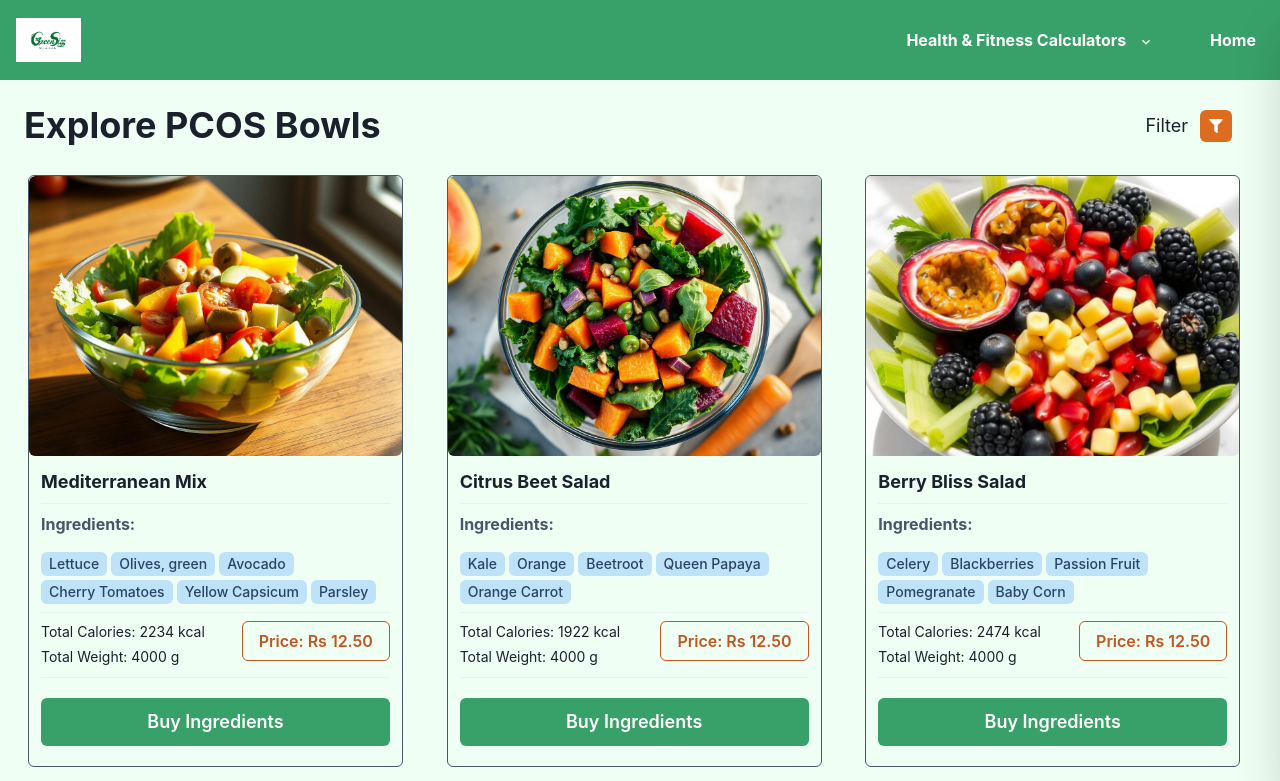
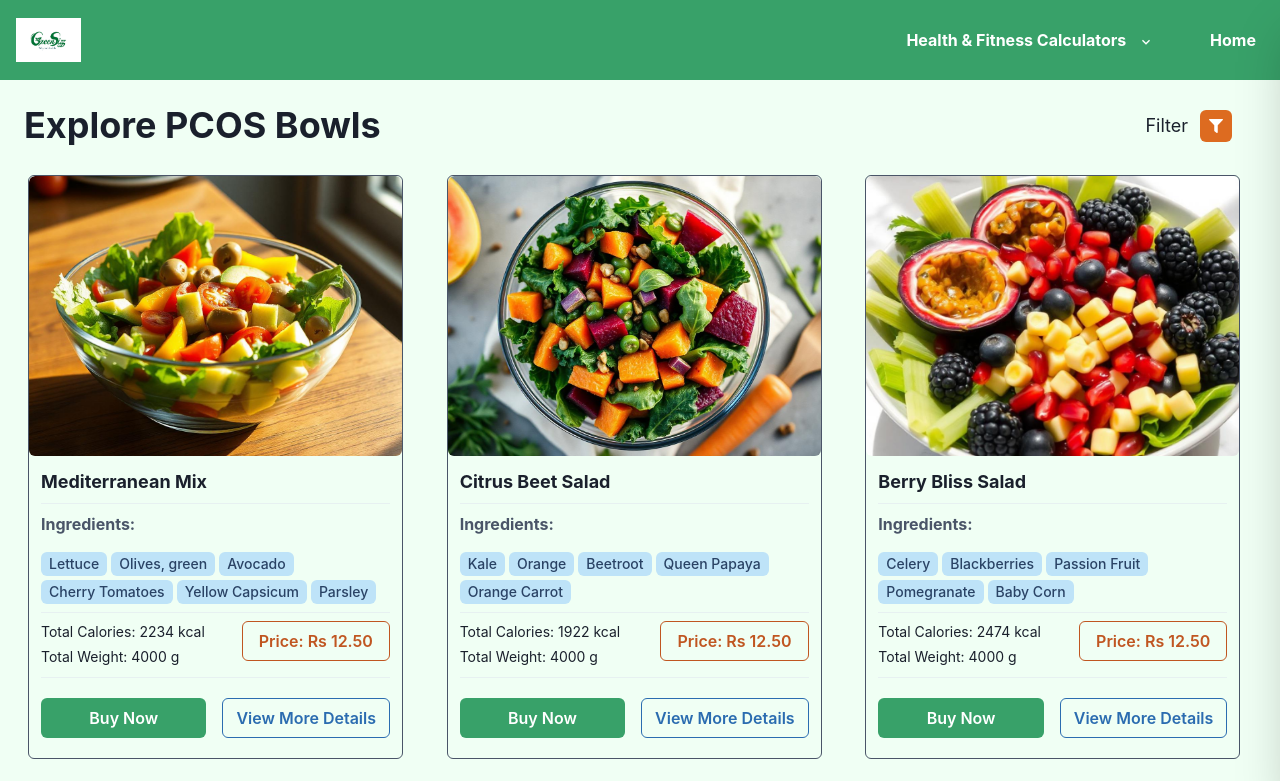
Before and after one commit to acecoder7/Health-Fitness-Calc-GS, a React (Create React App) app in the folder calculator/: page /explore-pcos in a window 1280 px wide. Shown: the top 781 px of the page. Built offline with nearby package versions, Linux system fonts and the light colour scheme.

Commit message:
pregcard and modal edits

```diff
--- a/calculator/src/components/BowlModal.js
+++ b/calculator/src/components/BowlModal.js
@@ -38,6 +38,14 @@ const BowlModal = ({ isOpen, onClose, bowl }) => {
   const getItemDetails = (ingredientId) => {
     return itemData.find(item => item.id === ingredientId);
   }
+
+  const onBuyClick = () => {
+    if (bowl?.link) {
+      window.open(bowl.link, "_blank");
+    } else {
+      console.error("No link available for this bowl");
+    }
+  };
 
   return (
     <Modal isOpen={isOpen} onClose={onClose} size="3xl">
@@ -175,7 +183,7 @@ const BowlModal = ({ isOpen, onClose, bowl }) => {
           />
 
           <Divider mt={4} mb={4} />
-          <Stack spacing={3}>
+          {/* <Stack spacing={3}>
             <Text fontSize="lg" fontWeight="bold">
               Buy Now
             </Text>
@@ -222,11 +230,11 @@ const BowlModal = ({ isOpen, onClose, bowl }) => {
                 );
               })}
             </SimpleGrid>
-          </Stack>
+          </Stack> */}
         </ModalBody>
         <ModalFooter>
-          <Button colorScheme="orange" onClick={onClose}>
-            Close
+          <Button colorScheme="orange" onClick={onBuyClick}>
+            Buy
           </Button>
         </ModalFooter>
       </ModalContent>
--- a/calculator/src/components/CardsP.js
+++ b/calculator/src/components/CardsP.js
@@ -25,9 +25,17 @@ const CardP = ({ data }) => {
     setSelectedBowl(null);
   };
 
-  const handleBuyNowClick = (bowl) => {
+  const handleMoreDetails = (bowl) => {
     setSelectedBowl(bowl);
     setIsOpen(true);
+  };
+
+  const handleBuyNow = () => {
+    if (data?.link) {
+      window.open(data.link, "_blank");
+    } else {
+      console.error("No link available for this bowl");
+    }
   };
 
   const gridTemplateColumns = useBreakpointValue({
@@ -162,16 +170,26 @@ const CardP = ({ data }) => {
             </Box>
           )}
 
-          <Button
-            variant="solid"
-            size="lg"
-            width="full"
-            colorScheme="green"
-            onClick={() => handleBuyNowClick(data)}
-            mt={3}
-          >
-            Buy Ingredients
-          </Button>
+          <Stack direction="row" spacing={4} mt={3}>
+            <Button
+              variant="solid"
+              size="md"
+              colorScheme="green"
+              flex="1"
+              onClick={handleBuyNow}
+            >
+              Buy Now
+            </Button>
+            <Button
+              variant="outline"
+              size="md"
+              colorScheme="blue"
+              flex="1"
+              onClick={() => handleMoreDetails(data)}
+            >
+              View More Details
+            </Button>
+          </Stack>
         </Stack>
       </Box>
 
--- a/calculator/src/data/pregData1.js
+++ b/calculator/src/data/pregData1.js
@@ -12,6 +12,7 @@ const Preg1Data = [
     id: 1,
     imageUrl: img1,
     name: "Kiwi Kale Crunch",
+    link: "https://www.greensizz.com/collections/pregnancy-bowls/products/kiwi-kale-crunch-1",
     description:
       "Delight in this vibrant blend packed with iron and Vitamin A. With 5 servings of tropical mango, creamy avocado, crisp baby corn, and more, it's a nutrient-rich treat for your taste buds!",
     items: [
@@ -65,6 +66,7 @@ const Preg1Data = [
     id: 2,
     imageUrl: img2,
     name: "Zesty Green Fusion",
+    link: "https://www.greensizz.com/collections/pregnancy-bowls/products/kiwi-kale-crunch-1",
     description:
       "Delight in this vibrant blend packed with iron and Vitamin A. With 5 servings of tropical mango, creamy avocado, crisp baby corn, and more, it's a nutrient-rich treat for your taste buds!",
     items: [
@@ -118,6 +120,7 @@ const Preg1Data = [
     id: 3,
     imageUrl: img3,
     name: "Tropical Jewel Mix",
+    link: "https://www.greensizz.com/collections/pregnancy-bowls/products/kiwi-kale-crunch-1",
     description:
       "Delight in this vibrant blend packed with iron and Vitamin A. With 5 servings of tropical mango, creamy avocado, crisp baby corn, and more, it's a nutrient-rich treat for your taste buds!",
     items: [
@@ -171,6 +174,7 @@ const Preg1Data = [
     id: 4,
     imageUrl: img4,
     name: "Snap & Pine Delight",
+    link: "https://www.greensizz.com/collections/pregnancy-bowls/products/kiwi-kale-crunch-1",
     description:
       "Delight in this vibrant blend packed with iron and Vitamin A. With 5 servings of tropical mango, creamy avocado, crisp baby corn, and more, it's a nutrient-rich treat for your taste buds!",
     items: [
@@ -224,6 +228,7 @@ const Preg1Data = [
     id: 5,
     imageUrl: img5,
     name: "Parsley Pomegranate Pop",
+    link: "https://www.greensizz.com/collections/pregnancy-bowls/products/kiwi-kale-crunch-1",
     description:
       "Delight in this vibrant blend packed with iron and Vitamin A. With 5 servings of tropical mango, creamy avocado, crisp baby corn, and more, it's a nutrient-rich treat for your taste buds!",
     items: [
@@ -277,6 +282,7 @@ const Preg1Data = [
     id: 6,
     imageUrl: img6,
     name: "Avocado Mushroom Medley",
+    link: "https://www.greensizz.com/collections/pregnancy-bowls/products/kiwi-kale-crunch-1",
     description:
       "Delight in this vibrant blend packed with iron and Vitamin A. With 5 servings of tropical mango, creamy avocado, crisp baby corn, and more, it's a nutrient-rich treat for your taste buds!",
     items: [
@@ -330,6 +336,7 @@ const Preg1Data = [
     id: 7,
     imageUrl: img7,
     name: "Spinach Avocado Medley",
+    link: "https://www.greensizz.com/collections/pregnancy-bowls/products/kiwi-kale-crunch-1",
     description:
       "Delight in this vibrant blend packed with iron and Vitamin A. With 5 servings of tropical mango, creamy avocado, crisp baby corn, and more, it's a nutrient-rich treat for your taste buds!",
     items: [
@@ -383,6 +390,7 @@ const Preg1Data = [
     id: 8,
     imageUrl: img8,
     name: "Citrus Root Glow",
+    link: "https://www.greensizz.com/collections/pregnancy-bowls/products/kiwi-kale-crunch-1",
     description:
       "Delight in this vibrant blend packed with iron and Vitamin A. With 5 servings of tropical mango, creamy avocado, crisp baby corn, and more, it's a nutrient-rich treat for your taste buds!",
     items: [
--- a/calculator/src/data/pregData2.js
+++ b/calculator/src/data/pregData2.js
@@ -13,6 +13,7 @@ const Preg2Data = [
     id: 1,
     imageUrl: img1,
     name: "Strawberry Sunshine Mix",
+    link: "https://www.greensizz.com/collections/pregnancy-bowls/products/kiwi-kale-crunch-1",
     description:
       "Delight in this vibrant blend packed with iron and Vitamin A. With 5 servings of tropical mango, creamy avocado, crisp baby corn, and more, it's a nutrient-rich treat for your taste buds!",
     items: [
@@ -66,6 +67,7 @@ const Preg2Data = [
     id: 2,
     imageUrl: img2,
     name: "Berry Kale Crunch",
+    link: "https://www.greensizz.com/collections/pregnancy-bowls/products/kiwi-kale-crunch-1",
     description:
       "Delight in this vibrant blend packed with iron and Vitamin A. With 5 servings of tropical mango, creamy avocado, crisp baby corn, and more, it's a nutrient-rich treat for your taste buds!",
     items: [
@@ -119,6 +121,7 @@ const Preg2Data = [
     id: 3,
     imageUrl: img3,
     name: "Broccoli Fiesta Bowl",
+    link: "https://www.greensizz.com/collections/pregnancy-bowls/products/kiwi-kale-crunch-1",
     description:
       "Delight in this vibrant blend packed with iron and Vitamin A. With 5 servings of tropical mango, creamy avocado, crisp baby corn, and more, it's a nutrient-rich treat for your taste buds!",
     items: [
@@ -172,6 +175,7 @@ const Preg2Data = [
     id: 4,
     imageUrl: img4,
     name: "Golden Mushroom Delight",
+    link: "https://www.greensizz.com/collections/pregnancy-bowls/products/kiwi-kale-crunch-1",
     description:
       "Delight in this vibrant blend packed with iron and Vitamin A. With 5 servings of tropical mango, creamy avocado, crisp baby corn, and more, it's a nutrient-rich treat for your taste buds!",
     items: [
@@ -225,6 +229,7 @@ const Preg2Data = [
     id: 5,
     imageUrl: img5,
     name: "Papaya Pine Fusion",
+    link: "https://www.greensizz.com/collections/pregnancy-bowls/products/kiwi-kale-crunch-1",
     description:
       "Delight in this vibrant blend packed with iron and Vitamin A. With 5 servings of tropical mango, creamy avocado, crisp baby corn, and more, it's a nutrient-rich treat for your taste buds!",
     items: [
@@ -278,6 +283,7 @@ const Preg2Data = [
     id: 6,
     imageUrl: img6,
     name: "Pineapple Passion Crunch",
+    link: "https://www.greensizz.com/collections/pregnancy-bowls/products/kiwi-kale-crunch-1",
     description:
       "Delight in this vibrant blend packed with iron and Vitamin A. With 5 servings of tropical mango, creamy avocado, crisp baby corn, and more, it's a nutrient-rich treat for your taste buds!",
     items: [
@@ -331,6 +337,7 @@ const Preg2Data = [
     id: 7,
     imageUrl: img7,
     name: "Earthy Kiwi Glow",
+    link: "https://www.greensizz.com/collections/pregnancy-bowls/products/kiwi-kale-crunch-1",
     description:
       "Delight in this vibrant blend packed with iron and Vitamin A. With 5 servings of tropical mango, creamy avocado, crisp baby corn, and more, it's a nutrient-rich treat for your taste buds!",
     items: [
@@ -384,6 +391,7 @@ const Preg2Data = [
     id: 8,
     imageUrl: img8,
     name: "Sweet Pom Fiesta",
+    link: "https://www.greensizz.com/collections/pregnancy-bowls/products/kiwi-kale-crunch-1",
     description:
       "Delight in this vibrant blend packed with iron and Vitamin A. With 5 servings of tropical mango, creamy avocado, crisp baby corn, and more, it's a nutrient-rich treat for your taste buds!",
     items: [
```
Also changed, not shown: calculator/src/data/pregData3.js (+8 -0 lines).
